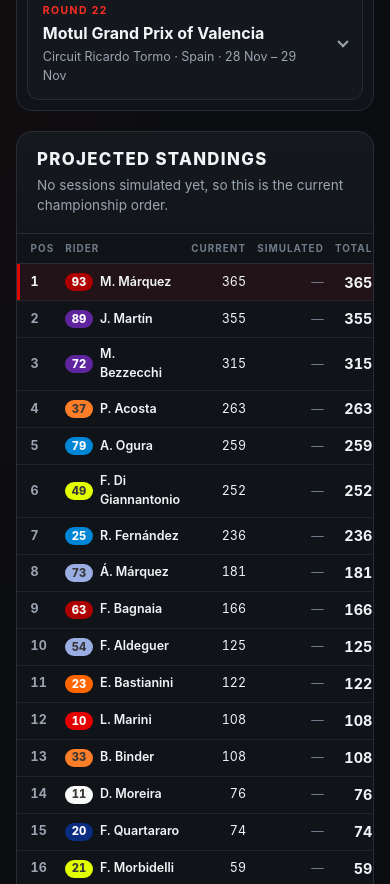
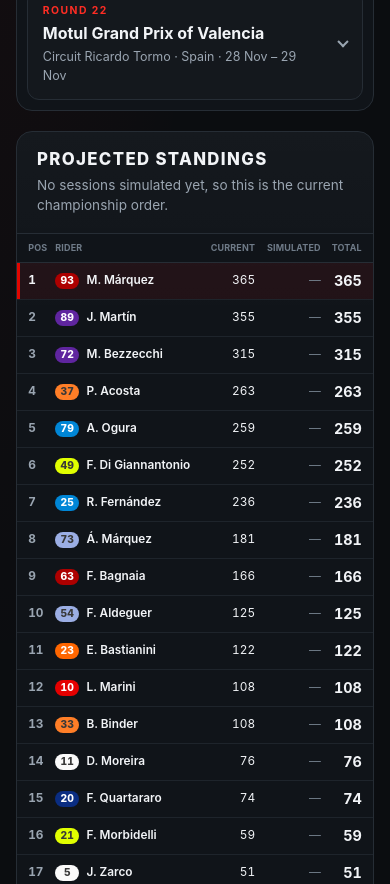
Before and after one commit to angel-git/motogp-calculator, a website built with Vite: page index.html in a window 390 px wide. Shown: the part 2196-3080 px from the top of the page. Built offline with nearby package versions, Linux system fonts and the light colour scheme.

Commit message:
fix horizontal scrollbar for mobile view

```diff
--- a/src/styles.css
+++ b/src/styles.css
@@ -716,26 +716,31 @@ select {
   }
 
   .standings-table {
-    font-size: 0.78rem;
+    font-size: 0.74rem;
+  }
+
+  .standings-table th {
+    font-size: 0.56rem;
+    letter-spacing: 0.02em;
   }
 
   .standings-table th,
   .standings-table td {
-    padding: 0.45rem 0.35rem;
+    padding: 0.45rem 0.25rem;
   }
 
   .standings-table th:first-child,
   .standings-table td:first-child {
-    padding-left: 0.85rem;
+    padding-left: 0.7rem;
   }
 
   .standings-table th:last-child,
   .standings-table td:last-child {
-    padding-right: 0.85rem;
+    padding-right: 0.7rem;
   }
 
   .standings-table__position {
-    width: 2rem;
+    width: 1.6rem;
   }
 
   .standings-table__rider {
@@ -746,6 +751,12 @@ select {
     white-space: normal;
   }
 
+  .standings-table .rider-number {
+    min-width: 1.5rem;
+    padding: 0.08rem 0.3rem;
+    font-size: 0.64rem;
+  }
+
   .standings-table__team {
     display: none;
   }
@@ -754,3 +765,11 @@ select {
     min-width: 2.1rem;
   }
 }
+
+/* On very narrow phones the five-column table cannot fit; drop the starting
+   points column and keep the simulated delta and total. */
+@media (max-width: 22rem) {
+  .standings-table__points--current {
+    display: none;
+  }
+}
--- a/src/ui/render-standings.ts
+++ b/src/ui/render-standings.ts
@@ -44,7 +44,7 @@ export function createStandingsPanel({
   for (const [label, className] of [
     ['Pos', 'standings-table__position'],
     ['Rider', 'standings-table__rider'],
-    ['Current', 'standings-table__points'],
+    ['Current', 'standings-table__points standings-table__points--current'],
     ['Simulated', 'standings-table__points'],
     ['Total', 'standings-table__points'],
   ] as const) {
@@ -121,7 +121,7 @@ export function createStandingsPanel({
 
       const current = el(
         'td',
-        'standings-table__points',
+        'standings-table__points standings-table__points--current',
         String(standing.startingPoints),
       );
       const simulated = el(
```
